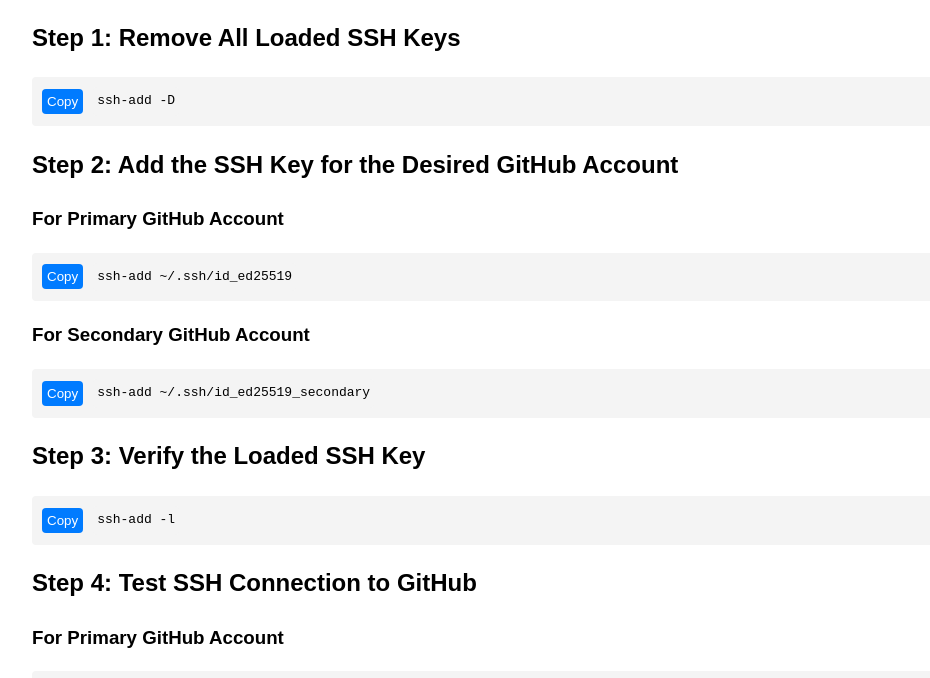
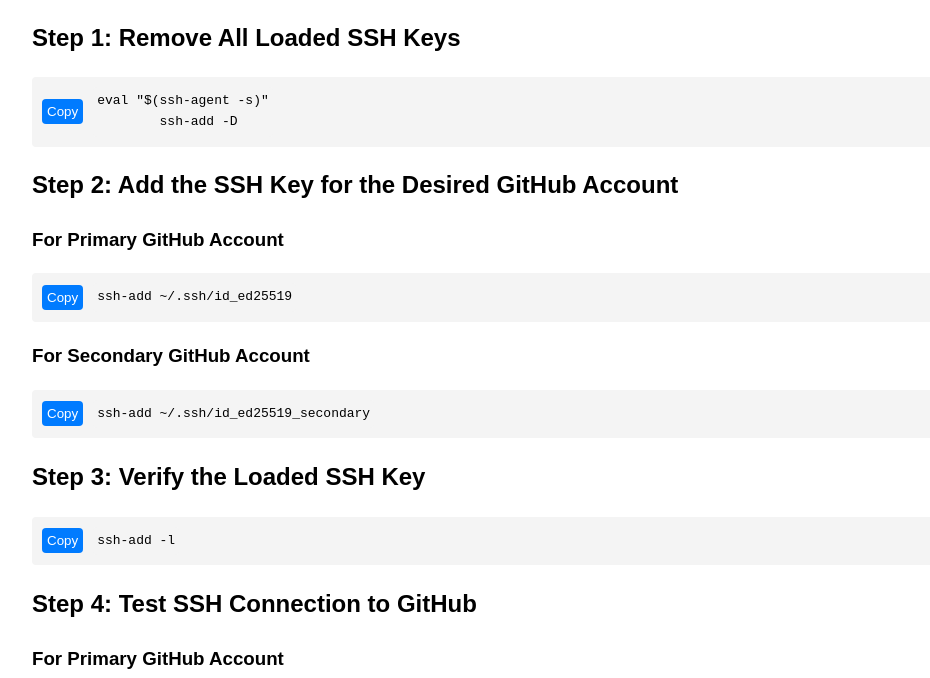
Before and after one commit to vedant-chopade/PERSONAL-PRIVATE-REPOSITORY, a plain HTML site: page index.html in a window 1280 px wide. Shown: the part 94-772 px from the top of the page, without its empty margins (8-938 px from the left). Drawn offline with Linux system fonts and the light colour scheme.

Commit message:
Update index.html

```diff
--- a/index.html
+++ b/index.html
@@ -24,7 +24,8 @@
     <h1>Switching Between Multiple GitHub Accounts in Git Bash</h1>
 
     <h2>Step 1: Remove All Loaded SSH Keys</h2>
-    <pre><button class="copy-btn" onclick="copyToClipboard(this)">Copy</button><code>ssh-add -D</code></pre>
+    <pre><button class="copy-btn" onclick="copyToClipboard(this)">Copy</button><code>eval "$(ssh-agent -s)"
+        ssh-add -D</code></pre>
 
     <h2>Step 2: Add the SSH Key for the Desired GitHub Account</h2>
     <h3>For Primary GitHub Account</h3>
```
